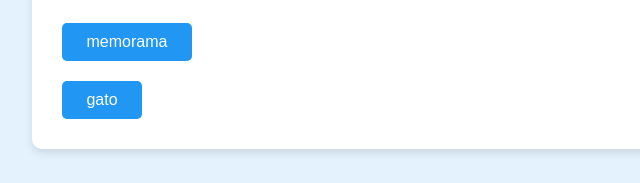
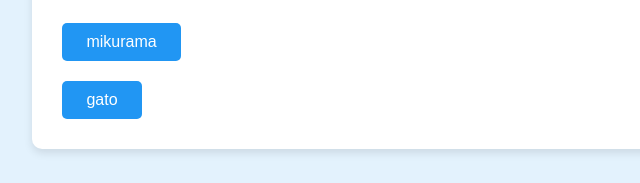
Before and after one commit to albert0lo18/albert0lo18.github.io, a plain HTML site: page index.html in a window 1280 px wide. Shown: the part 927-1110 px from the top of the page, 188-828 px from the left. Drawn offline with Linux system fonts and the light colour scheme.

Commit message:
Update index.html

```diff
--- a/index.html
+++ b/index.html
@@ -73,7 +73,7 @@
         6. Árbol <br>
         7. Grafos <br></p>
 
-              <input type="button" value=" memorama " onclick="window.location.href='memorama.html';"><br>
+              <input type="button" value=" mikurama " onclick="window.location.href='mikurama.html';"><br>
         <input type="button" value=" gato " onclick="window.location.href='gato.html';"><br>
 
     </div>
```
